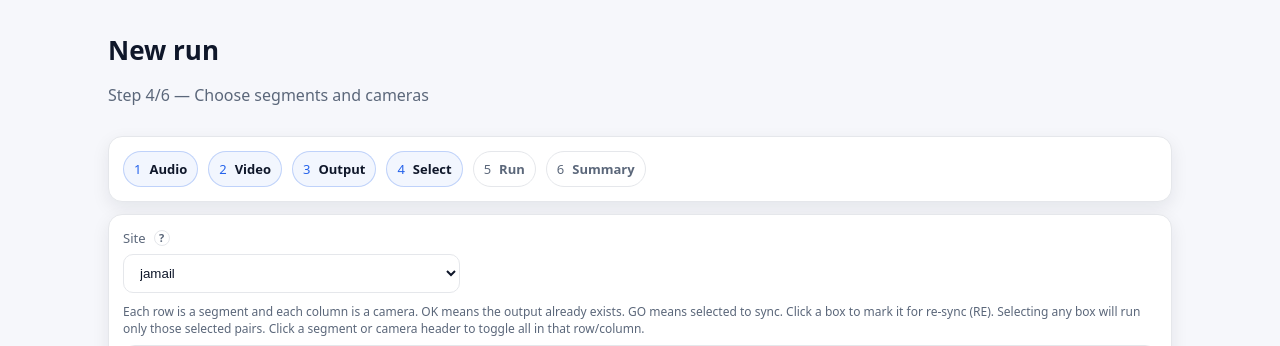
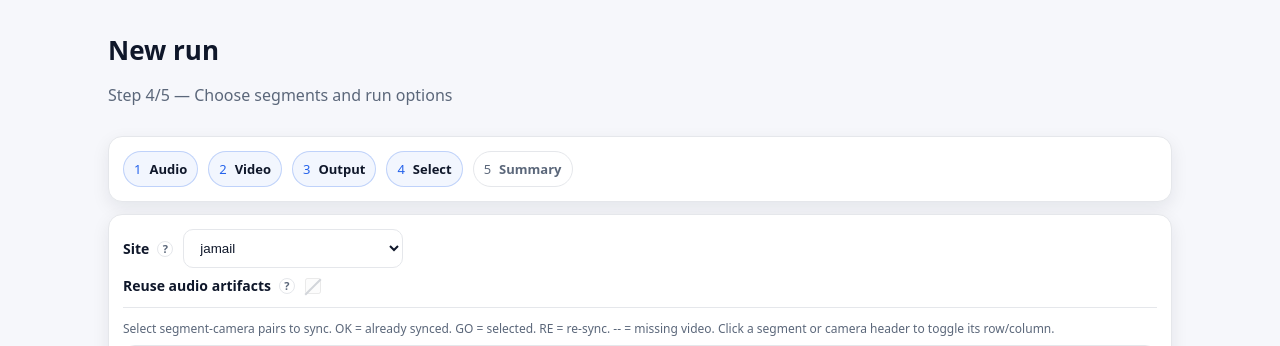
Before and after one commit to BCM-Neurosurgery/video-sync-nbu, a FastAPI app: template scripts/webui/templates/wizard_select.html in a window 1280 px wide. Shown: the part 75-421 px from the top of the page. Run offline with FastAPI, Linux system fonts and the light colour scheme; the template is opened without the code that fills it, so the values that code supplies are empty; parts of the project's set-up code (start-up, migrations or seed data) failed here and were passed over.

```diff
--- a/scripts/webui/app.py
+++ b/scripts/webui/app.py
@@ -22,6 +22,7 @@ from scripts.validate.validate_audio_dir import validate_audio_dir
 from scripts.validate.validate_audio_dir import validate_audio_dir_progress
 from scripts.validate.validate_out_dir import discover_synced_pairs, validate_out_dir
 from scripts.validate.validate_video_dir import (
+    discover_video_pairs,
     discover_from_video_dir,
     validate_video_dir,
     validate_video_dir_progress,
@@ -944,6 +945,13 @@ def create_app() -> FastAPI:
             return RedirectResponse(url=f"/wizard/{draft_id}/video", status_code=303)
         if not bool(data.get("out_ok", False)):
             return RedirectResponse(url=f"/wizard/{draft_id}/output", status_code=303)
+        video_dir = str(data.get("video_dir", "")).strip()
+        pairs_set: set[tuple[str, str]] = set()
+        if video_dir:
+            try:
+                pairs_set = discover_video_pairs(Path(video_dir).expanduser())
+            except Exception:
+                pairs_set = set()
         return templates.TemplateResponse(
             "wizard_select.html",
             {
@@ -957,6 +965,22 @@ def create_app() -> FastAPI:
                 "selected_pairs": data.get("target_pairs", []),
                 "all_segments": bool(data.get("all_segments", True)),
                 "all_cameras": bool(data.get("all_cameras", True)),
+                "title_value": data.get("title", ""),
+                "log_level": data.get("log_level", "INFO"),
+                "skip_decode": bool(data.get("skip_decode", False)),
+                "split": bool(data.get("split", False)),
+                "split_overwrite": bool(data.get("split_overwrite", False)),
+                "split_clean": bool(data.get("split_clean", False)),
+                "split_chunk_seconds": int(data.get("split_chunk_seconds", 3600)),
+                "run_error": data.get("run_error"),
+                "reuse_audio_available": bool(
+                    (data.get("out_result") or {})
+                    .get("audio_decoded", {})
+                    .get("filtered_csv")
+                ),
+                "available_pair_map": {
+                    f"{seg}::{cam}": True for seg, cam in pairs_set if seg and cam
+                },
                 "synced_pair_map": {
                     f"{p.get('segment', '')}::{p.get('camera', '')}": True
                     for p in discover_synced_pairs(
@@ -982,11 +1006,9 @@ def create_app() -> FastAPI:
     def wizard_select_post(
         draft_id: int,
         site: str = Form(default="nbu_lounge"),
-        all_segments: Optional[str] = Form(default=None),
-        all_cameras: Optional[str] = Form(default=None),
-        segments: Optional[List[str]] = Form(default=None),
-        cameras: Optional[List[str]] = Form(default=None),
         target_pairs: Optional[List[str]] = Form(default=None),
+        log_level: str = Form(default="INFO"),
+        reuse_audio: Optional[str] = Form(default=None),
     ) -> RedirectResponse:
         data = _draft_get(draft_id)
         data["site"] = site
@@ -999,71 +1021,35 @@ def create_app() -> FastAPI:
         data["cameras"] = []
 
         data["select_error"] = None
+        data["run_error"] = None
         if not picked_pairs:
             data["select_error"] = "Select at least one segment/camera pair."
             _draft_set(draft_id, data)
             return RedirectResponse(url=f"/wizard/{draft_id}/select", status_code=303)
 
+        data["title"] = ""
+        data["log_level"] = log_level
+        can_reuse = bool(
+            (data.get("out_result") or {}).get("audio_decoded", {}).get("filtered_csv")
+        )
+        reuse_enabled = reuse_audio is not None and can_reuse
+        data["skip_decode"] = reuse_enabled
+        data["split"] = not reuse_enabled
+        data["split_overwrite"] = not reuse_enabled
+        data["split_clean"] = False
+        data["split_chunk_seconds"] = 3600
+        data["schedule_at"] = ""
+
         _draft_set(draft_id, data)
-        return RedirectResponse(url=f"/wizard/{draft_id}/run", status_code=303)
+        return RedirectResponse(url=f"/wizard/{draft_id}/summary", status_code=303)
 
-    @app.get("/wizard/{draft_id}/run", response_class=HTMLResponse)
-    def wizard_run(request: Request, draft_id: int) -> HTMLResponse:
-        data = _draft_get(draft_id)
-        if not bool(data.get("audio_ok", False)):
-            return RedirectResponse(url=f"/wizard/{draft_id}/audio", status_code=303)
-        if not bool(data.get("video_ok", False)):
-            return RedirectResponse(url=f"/wizard/{draft_id}/video", status_code=303)
-        if not bool(data.get("out_ok", False)):
-            return RedirectResponse(url=f"/wizard/{draft_id}/output", status_code=303)
-        return templates.TemplateResponse(
-            "wizard_run.html",
-            {
-                "request": request,
-                "draft_id": draft_id,
-                "audio_dir": data.get("audio_dir", ""),
-                "video_dir": data.get("video_dir", ""),
-                "site": data.get("site", "nbu_lounge"),
-                "selected_segments": data.get("segments", []),
-                "selected_cameras": data.get("cameras", []),
-                "all_segments": bool(data.get("all_segments", True)),
-                "all_cameras": bool(data.get("all_cameras", True)),
-                "title_value": data.get("title", ""),
-                "out_dir": data.get("out_dir", ""),
-                "log_level": data.get("log_level", "INFO"),
-                "skip_decode": bool(data.get("skip_decode", False)),
-                "split": bool(data.get("split", False)),
-                "split_overwrite": bool(data.get("split_overwrite", False)),
-                "split_clean": bool(data.get("split_clean", False)),
-                "split_chunk_seconds": int(data.get("split_chunk_seconds", 3600)),
-                "error": data.get("run_error"),
-            },
-        )
+    @app.get("/wizard/{draft_id}/run")
+    def wizard_run(draft_id: int) -> RedirectResponse:
+        return RedirectResponse(url=f"/wizard/{draft_id}/select", status_code=303)
 
     @app.post("/wizard/{draft_id}/run")
-    def wizard_run_post(
-        draft_id: int,
-        title: str = Form(default=""),
-        log_level: str = Form(default="INFO"),
-        skip_decode: Optional[str] = Form(default=None),
-        split: Optional[str] = Form(default=None),
-        split_overwrite: Optional[str] = Form(default=None),
-        split_clean: Optional[str] = Form(default=None),
-        split_chunk_seconds: int = Form(default=3600),
-        schedule_at: str = Form(default=""),
-    ) -> RedirectResponse:
-        data = _draft_get(draft_id)
-        data["title"] = title.strip()
-        data["log_level"] = log_level
-        data["skip_decode"] = skip_decode is not None
-        data["split"] = split is not None
-        data["split_overwrite"] = split_overwrite is not None
-        data["split_clean"] = split_clean is not None
-        data["split_chunk_seconds"] = int(split_chunk_seconds)
-        data["schedule_at"] = schedule_at.strip()
-        data["run_error"] = None
-        _draft_set(draft_id, data)
-        return RedirectResponse(url=f"/wizard/{draft_id}/summary", status_code=303)
+    def wizard_run_post(draft_id: int) -> RedirectResponse:
+        return RedirectResponse(url=f"/wizard/{draft_id}/select", status_code=303)
 
     @app.get("/wizard/{draft_id}/summary", response_class=HTMLResponse)
     def wizard_draft_summary(request: Request, draft_id: int) -> HTMLResponse:
@@ -1153,7 +1139,9 @@ def create_app() -> FastAPI:
             except Exception as e:
                 data["run_error"] = f"Bad schedule_at: {e}"
                 _draft_set(draft_id, data)
-                return RedirectResponse(url=f"/wizard/{draft_id}/run", status_code=303)
+                return RedirectResponse(
+                    url=f"/wizard/{draft_id}/select", status_code=303
+                )
 
         logs_dir = Path(".webui") / "logs"
         logs_dir.mkdir(parents=True, exist_ok=True)
--- a/scripts/webui/static/app.css
+++ b/scripts/webui/static/app.css
@@ -49,6 +49,15 @@ h3{margin:0 0 10px 0;font-size:16px;color:var(--text)}
 .subcard{box-shadow:none}
 label{display:flex;flex-direction:column;gap:7px;color:var(--muted);font-size:13px}
 .label-row{display:flex;align-items:center;gap:8px}
+.narrow-select{
+  width:220px;
+  max-width:220px;
+}
+.field-label{
+  font-size:14px;
+  font-weight:600;
+  color:var(--text);
+}
 .input-row{display:flex;gap:10px;align-items:center}
 .input-row input,.input-row select{flex:1}
 .help{
@@ -126,6 +135,34 @@ input:not([type="checkbox"]):not([type="radio"]):focus,select:focus{border-color
 .check{flex-direction:row;align-items:center;gap:10px}
 .check input{width:16px;height:16px}
 .checkrow input[type="checkbox"], .check input[type="checkbox"]{margin:0; padding:0; flex:0 0 auto}
+.checkbox{
+  position:relative;
+  width:16px;
+  height:16px;
+  display:inline-flex;
+  align-items:center;
+  justify-content:center;
+}
+.checkbox input{
+  position:absolute;
+  inset:0;
+}
+.check.disabled{
+  cursor:not-allowed;
+}
+.check.disabled .checkbox{
+  opacity:0.45;
+}
+.check.disabled .checkbox::after{
+  content:"";
+  position:absolute;
+  left:-3px;
+  right:-3px;
+  top:50%;
+  height:2px;
+  background:#9ca3af;
+  transform:rotate(-45deg);
+}
 .field{display:flex;flex-direction:column;gap:7px;color:var(--muted);font-size:13px}
 .btn{
   border:1px solid var(--border);
@@ -161,8 +198,8 @@ input:not([type="checkbox"]):not([type="radio"]):focus,select:focus{border-color
 .pill.queued,.pill.scheduled{border-color:rgba(37,99,235,0.30);color:var(--primary);background:rgba(37,99,235,0.06)}
 .pill.succeeded{border-color:rgba(4,120,87,0.30);color:var(--ok);background:rgba(4,120,87,0.06)}
 .pill.failed,.pill.canceled{border-color:rgba(185,28,28,0.30);color:var(--danger);background:rgba(185,28,28,0.06)}
-.kv{display:grid;grid-template-columns:140px 1fr;gap:8px 12px}
-.k{color:var(--muted);font-size:12px}
+.kv{display:grid;grid-template-columns:180px 1fr;gap:8px 12px;align-items:start}
+.k{color:var(--muted);font-size:12px;white-space:nowrap}
 .v{font-size:13px}
 .code{background:#f8fafc;border:1px solid var(--border);border-radius:12px;padding:10px;overflow:auto;max-height:220px}
 .code.wrap{white-space:pre-wrap;overflow-wrap:anywhere}
@@ -228,6 +265,10 @@ input:not([type="checkbox"]):not([type="radio"]):focus,select:focus{border-color
   cursor:pointer;
   position:relative;
 }
+.cell.missing{
+  cursor:not-allowed;
+  opacity:0.55;
+}
 .cell input{
   position:absolute;
   opacity:0;
@@ -254,6 +295,21 @@ input:not([type="checkbox"]):not([type="radio"]):focus,select:focus{border-color
   font-weight:600;
 }
 .cell.synced .cellbox::after{content:"OK"}
+.cell.missing .cellbox{
+  border-color:#d1d5db;
+  background:#f3f4f6;
+  color:#9ca3af;
+  position:relative;
+}
+.cell.missing .cellbox::after{content:"--"}
+.cell.missing .cellbox::before{
+  content:"";
+  position:absolute;
+  width:22px;
+  height:2px;
+  background:#9ca3af;
+  transform:rotate(-45deg);
+}
 .cell input:checked + .cellbox{
   border-color:rgba(180,83,9,0.45);
   background:rgba(180,83,9,0.10);
--- a/scripts/webui/templates/wizard_layout.html
+++ b/scripts/webui/templates/wizard_layout.html
@@ -13,8 +13,7 @@
       <div class="step {% if step >= 2 %}on{% endif %}">2 <span>Video</span></div>
       <div class="step {% if step >= 3 %}on{% endif %}">3 <span>Output</span></div>
       <div class="step {% if step >= 4 %}on{% endif %}">4 <span>Select</span></div>
-      <div class="step {% if step >= 5 %}on{% endif %}">5 <span>Run</span></div>
-      <div class="step {% if step >= 6 %}on{% endif %}">6 <span>Summary</span></div>
+      <div class="step {% if step >= 5 %}on{% endif %}">5 <span>Summary</span></div>
     </div>
   </div>
 
--- a/scripts/webui/templates/wizard_select.html
+++ b/scripts/webui/templates/wizard_select.html
@@ -1,28 +1,38 @@
 {% extends "wizard_layout.html" %}
 {% set nav = "new" %}
 {% set title = "New run" %}
-{% set subtitle = "Step 4/6 — Choose segments and cameras" %}
+{% set subtitle = "Step 4/5 — Choose segments and run options" %}
 {% set step = 4 %}
+{% set available_pair_map = available_pair_map | default({}) %}
 
 {% block wizard %}
   <form class="card form" method="post" action="/wizard/{{ draft_id }}/select">
-    <div class="grid3">
-      <label>
-        <span class="label-row">
+    <div class="input-row">
+      <div class="label-row field-label">
         Site
         <span class="help" data-tip="Select the recording site preset (affects serial decoding defaults)."></span>
-        </span>
-        <select name="site">
+      </div>
+      <select name="site" class="narrow-select">
         {% for s in ["jamail","nbu_lounge","nbu_sleep"] %}
           <option value="{{ s }}" {% if site==s %}selected{% endif %}>{{ s }}</option>
         {% endfor %}
       </select>
-      </label>
-
     </div>
 
-    <div class="hint" style="margin-top:10px">
-      Each row is a segment and each column is a camera. OK means the output already exists. GO means selected to sync. Click a box to mark it for re-sync (RE). Selecting any box will run only those selected pairs. Click a segment or camera header to toggle all in that row/column.
+    <div class="input-row check{% if not reuse_audio_available %} disabled{% endif %}" style="margin-top:8px">
+      <div class="label-row field-label">
+        Reuse audio artifacts
+        <span class="help" data-tip="Reuse existing decoded audio artifacts in the output directory and skip serial decoding."></span>
+      </div>
+      <span class="checkbox">
+        <input type="checkbox" name="reuse_audio" {% if skip_decode %}checked{% endif %} {% if not reuse_audio_available %}disabled{% endif %} />
+      </span>
+    </div>
+
+    <hr class="divider" />
+
+    <div class="hint" style="margin-top:6px">
+      Select segment-camera pairs to sync. OK = already synced. GO = selected. RE = re-sync. -- = missing video. Click a segment or camera header to toggle its row/column.
     </div>
 
     <div class="matrix-wrap" style="margin-top:8px">
@@ -50,10 +60,11 @@
               {% for cam in cameras %}
                 {% set key = seg ~ '::' ~ cam %}
                 {% set is_synced = synced_pair_map.get(key) %}
+                {% set is_present = available_pair_map.get(key) %}
                 {% set is_selected = key in (selected_pairs or []) %}
                 <td class="center">
-                  <label class="cell{% if is_synced %} synced{% endif %}" title="{% if is_synced %}Already synced. Click to mark for re-sync.{% else %}Not yet synced. Click to select this pair.{% endif %}">
-                    <input class="cellinput" type="checkbox" name="target_pairs" value="{{ key }}" data-seg="{{ seg }}" data-cam="{{ cam }}" {% if is_selected %}checked{% endif %} />
+                  <label class="cell{% if is_synced %} synced{% endif %}{% if not is_present %} missing{% endif %}" title="{% if not is_present %}Video missing for this segment/camera.{% elif is_synced %}Already synced. Click to mark for re-sync.{% else %}Not yet synced. Click to select this pair.{% endif %}">
+                    <input class="cellinput" type="checkbox" name="target_pairs" value="{{ key }}" data-seg="{{ seg }}" data-cam="{{ cam }}" {% if is_selected %}checked{% endif %} {% if not is_present %}disabled{% endif %} />
                     <span class="cellbox"></span>
                   </label>
                 </td>
@@ -86,23 +97,28 @@
       return Array.from(document.querySelectorAll("input[name='target_pairs']"));
     }
 
+    function enabledInputs(inputs){
+      return inputs.filter((input) => !input.disabled);
+    }
+
     function updateContinueState(){
       const btn = document.getElementById("continue_btn");
       if(!btn){ return; }
-      const anyChecked = pairInputs().some((input) => input.checked);
+      const anyChecked = enabledInputs(pairInputs()).some((input) => input.checked);
       btn.disabled = !anyChecked;
     }
 
     function toggleSet(inputs){
-      if(!inputs.length){ return; }
-      const allChecked = inputs.every((input) => input.checked);
-      inputs.forEach((input) => { input.checked = !allChecked; });
+      const enabled = enabledInputs(inputs);
+      if(!enabled.length){ return; }
+      const allChecked = enabled.every((input) => input.checked);
+      enabled.forEach((input) => { input.checked = !allChecked; });
     }
 
     function updateSelectAllLabel(){
       const btn = document.getElementById("select_all_pairs");
       if(!btn){ return; }
-      const inputs = pairInputs();
+      const inputs = enabledInputs(pairInputs());
       const allChecked = inputs.length > 0 && inputs.every((input) => input.checked);
       btn.textContent = allChecked ? "Select none" : "Select all";
     }
@@ -110,7 +126,7 @@
     const selectAllBtn = document.getElementById("select_all_pairs");
     if(selectAllBtn){
       selectAllBtn.addEventListener("click", () => {
-        const inputs = pairInputs();
+        const inputs = enabledInputs(pairInputs());
         const allChecked = inputs.length > 0 && inputs.every((input) => input.checked);
         inputs.forEach((input) => { input.checked = !allChecked; });
         updateSelectAllLabel();
@@ -126,11 +142,11 @@
       const seg = btn.getAttribute("data-seg");
       const cam = btn.getAttribute("data-cam");
       if(seg){
-        const inputs = pairInputs().filter((input) => input.getAttribute("data-seg") === seg);
+        const inputs = enabledInputs(pairInputs()).filter((input) => input.getAttribute("data-seg") === seg);
         toggleSet(inputs);
         updateContinueState();
       } else if(cam){
-        const inputs = pairInputs().filter((input) => input.getAttribute("data-cam") === cam);
+        const inputs = enabledInputs(pairInputs()).filter((input) => input.getAttribute("data-cam") === cam);
         toggleSet(inputs);
         updateSelectAllLabel();
         updateContinueState();
```
Also changed, not shown: scripts/index/audiodiscover.py (+8 -3 lines), scripts/validate/validate_out_dir.py (+129 -39 lines), scripts/validate/validate_video_dir.py (+19 -0 lines), scripts/webui/templates/run_detail.html (+19 -7 lines), scripts/webui/templates/wizard_run.html (deleted, +0 -85 lines), scripts/webui/templates/wizard_summary.html (+6 -13 lines). Lines whose indentation alone changed are shown as unchanged.
